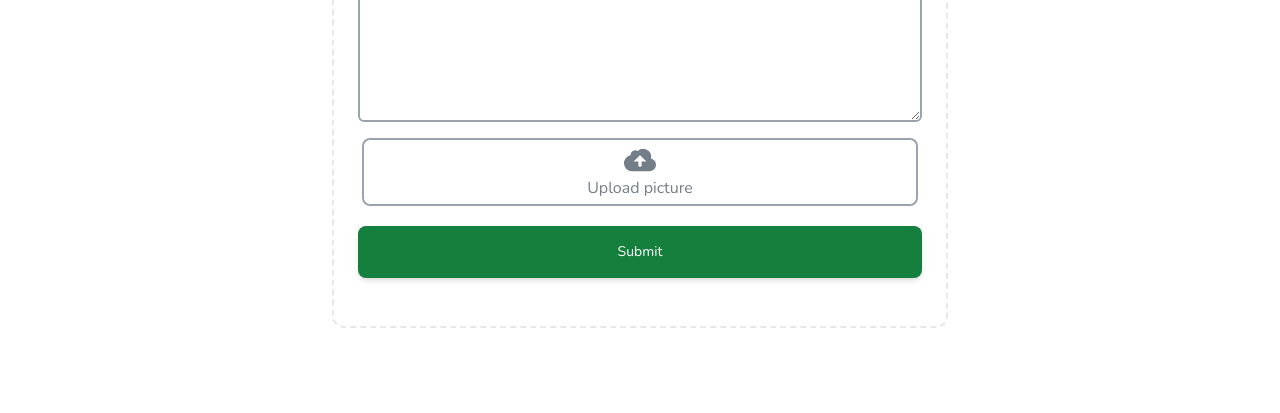
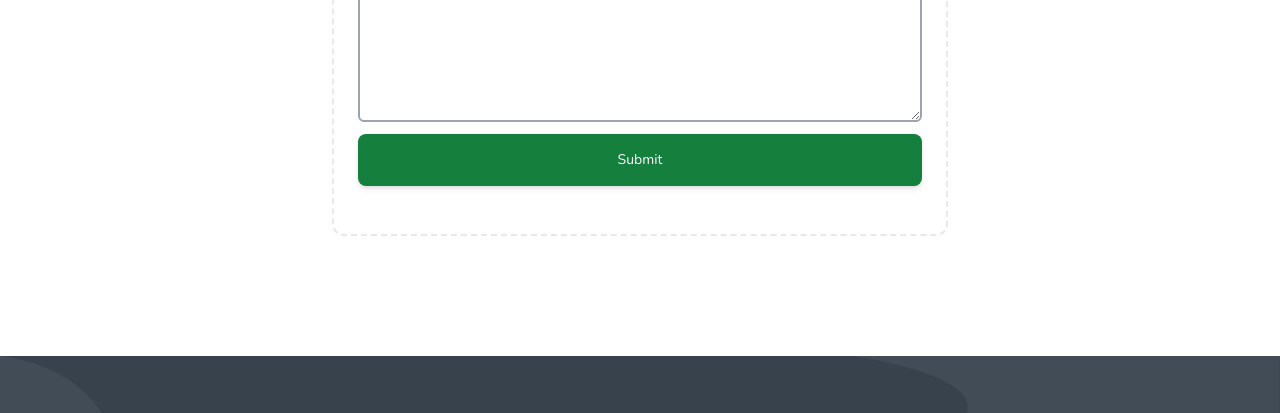
Before and after one commit to soumyaKaddouri/miniProjet, a website: page modifyOffer.html in a window 1280 px wide. Shown: the part 920-1333 px from the top of the page. Drawn offline with nearby package versions, Linux system fonts and the light colour scheme.

Commit message:
last modifs

```diff
--- a/modifyOffer.html
+++ b/modifyOffer.html
@@ -131,17 +131,6 @@
                   <span class="text-gray-700">Description</span>
                   <textarea class="block w-full mt-1 text-sm focus:border-green-600  focus:border-2 border-2 border-gray-400 rounded-md form-input p-2 h-260 pb-5" rows="3" placeholder="Enter the description of the offer" ></textarea>
                 </label>
-
-                <div class=" mb-3 lg:mb-2 mx-1 mt-4">
-                  <label class="w-64 flex flex-col items-center mb-5 px-4 py-1 bg-white rounded-lg border-2 border-gray-400 hover:border-green-600">
-                      <svg class="w-8 h-8" fill="currentColor" xmlns="http://www.w3.org/2000/svg" viewBox="0 0 20 20">
-                          <path d="M16.88 9.1A4 4 0 0 1 16 17H5a5 5 0 0 1-1-9.9V7a3 3 0 0 1 4.52-2.59A4.98 4.98 0 0 1 17 8c0 .38-.04.74-.12 1.1zM11 11h3l-4-4-4 4h3v3h2v-3z" />
-                      </svg>
-                      <span class=" text-base leading-normal">Upload picture</span>
-                      <input type='file' class="hidden" accept="image/*" />
-                  </label>
-
-                </div>
 
                 <a class="flex items-center justify-center p-4 mb-8 text-sm font-semibold text-white bg-green-700 rounded-lg shadow-md focus:outline-none mt-3" href="index.html">
                   <button type="submit">Submit</button>
```
Also changed, not shown: index.html (+2 -2 lines).
